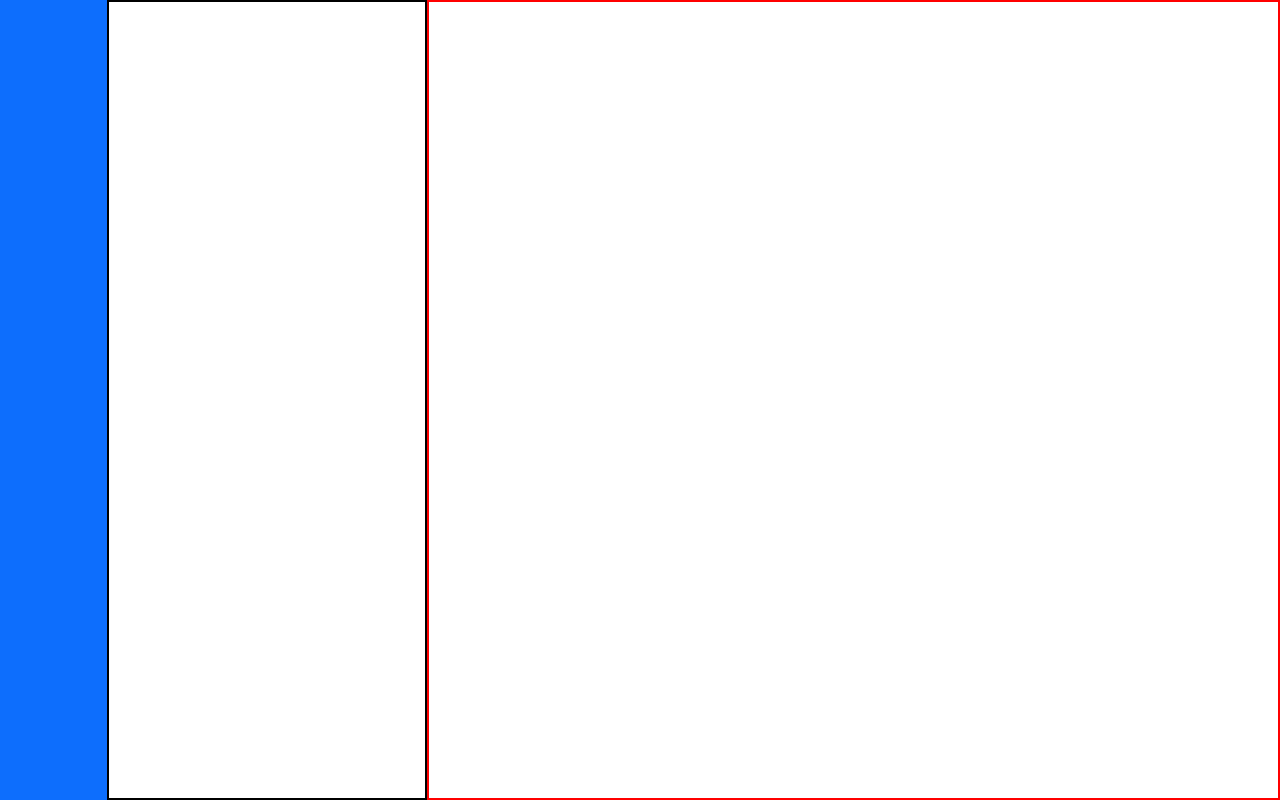
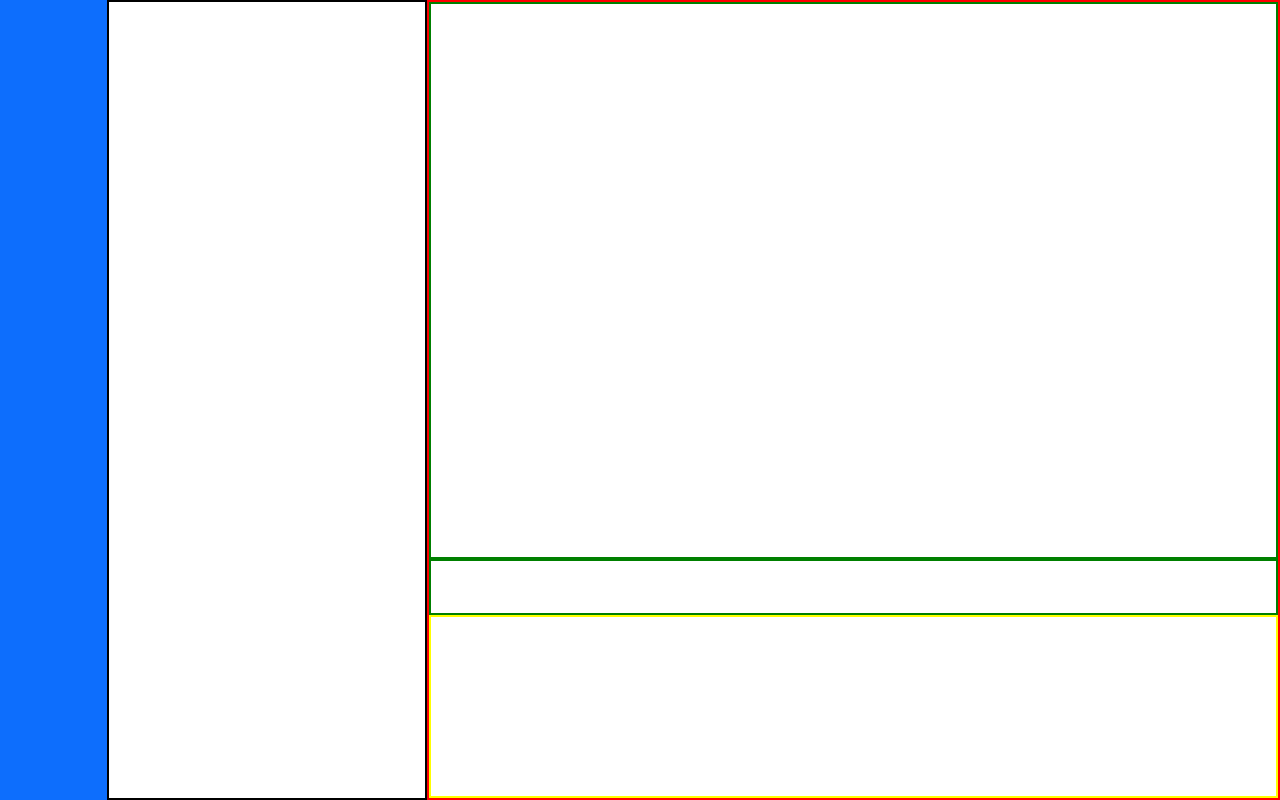
Before and after one commit to AnkitBorude/Coding-Exam-App, an Angular app: page /homepage/student-login in a window 1280 px wide. Built offline with nearby package versions, Linux system fonts and the light colour scheme.

Commit message:
layout created

```diff
--- a/src/app/examination/examination.component.html
+++ b/src/app/examination/examination.component.html
@@ -6,8 +6,16 @@
         <div class="col-3" style="height: 100%; border: 2px solid black">
             <!-- Content for the second column -->
         </div>
-        <div class="col-8" style="height: 100%; border: 2px solid red;">
-            <!-- Content for the third column -->
+        <div class="col-8 p-0" style="height: 100%; border: 2px solid red;">
+                <div class="col" style="height: 70%; border: 2px solid green">
+                    <!-- Content for the second column -->
+                </div>
+                <div class="col" style="height: 7%; border: 2px solid green">
+                    <!-- Content for the second column -->
+                </div>
+                <div class="col" style="height: 23%; border: 2px solid yellow">
+                    <!-- Content for the second column -->
+                </div>
         </div>
     </div>
 </div>
```
